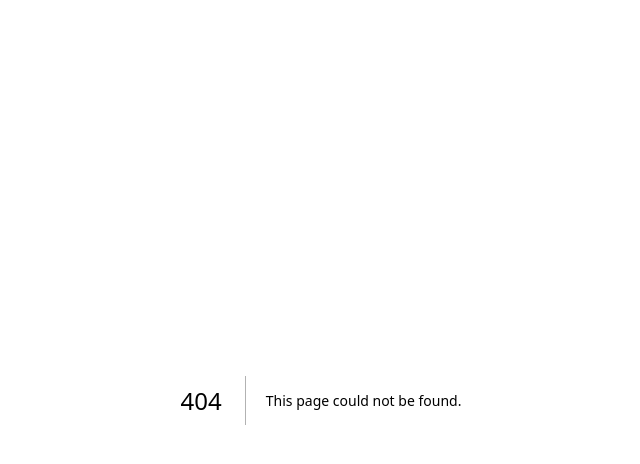
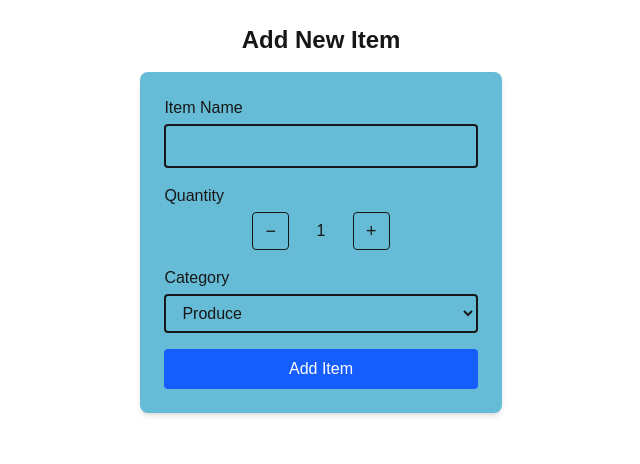
Before and after one commit to TLN13/CPRG306-Assignments, a Next.js app: page /week-4 in a window 1280 px wide. Before the commit this address had no page. Shown: the top 464 px of the page, without its empty margins (319-959 px from the left). Built offline with nearby package versions, Linux system fonts and the light colour scheme.

Commit message:
finished week 4

```diff
--- a/app/page.tsx
+++ b/app/page.tsx
@@ -7,8 +7,11 @@ export default function Page() {
       <p>
         <Link href="/week-2" className="hover:underline"> → Go to Week 2</Link>
       </p>
-       <p>
+      <p>
         <Link href="/week-3" className="hover:underline"> → Go to Week 3</Link>
+      </p>
+      <p>
+        <Link href="/week-4" className="hover:underline"> → Go to Week 4</Link>
       </p>
     </main>
   );
--- a/app/week-3/item-list.tsx
+++ b/app/week-3/item-list.tsx
@@ -79,5 +79,6 @@
           <Item key={index} item={item} />
         ))}
       </ul>
+
     );
   }
--- /dev/null
+++ b/app/week-4/new-item.tsx
@@ -0,0 +1,126 @@
+"use client";
+
+import { useState, FormEvent } from "react";
+
+export default function NewItem() {
+  const [name, setName] = useState<string>("");
+  const [quantity, setQuantity] = useState<number>(1);
+  const [category, setCategory] = useState<string>("produce");
+  const [nameTouched, setNameTouched] = useState<boolean>(false);
+
+  function handleSubmit(event: FormEvent<HTMLFormElement>) {
+    event.preventDefault();
+    if (!name || name.length < 2) {
+      setNameTouched(true);
+      return;
+    } else {
+      setNameTouched(false);
+    }
+    const item = {
+      name,
+      quantity,
+      category,
+    };
+    console.log("New Item:", item);
+
+    alert(
+      `Item Name: ${name}\nQuantity: ${quantity}\nCategory: ${category}`
+    );
+
+    setName("");
+    setQuantity(1);
+    setCategory("produce");
+  }
+
+  return (
+    <form
+      onSubmit={handleSubmit}
+      className="max-w-md p-6 rounded-lg shadow-md space-y-4 bg-[#66bcd6]"
+    >
+    {/* Item Name */}
+        <div>
+            <label className="block font-medium mb-1 text-grey-500">
+                Item Name
+                <input
+                type="text"
+                value={name}
+                onChange={(e) => setName(e.target.value)}
+                onFocus={() => setNameTouched(false)}
+                onBlur={() => {
+                    setNameTouched(true);
+                }}
+                className={`mt-1 w-full border-2 rounded px-3 py-2 focus:outline-none focus:border-white transition-colors ${nameTouched && (!name || name.length < 2) ? "border-red-500" : ""}`}
+                />
+                {nameTouched && (!name || name.length < 2) && (
+                <p className="text-red-500 text-sm mt-1 focus:outline-none focus:border-red-500 transition-colors">
+                    Item name must be at least 2 characters.
+                </p>
+                )}
+            </label>
+        </div>
+
+
+
+    {/* Quantity */}
+        <div className="mb-4">
+            <label className="block font-medium mb-1">
+                Quantity
+            </label>
+            <div className="mt-1 flex items-center justify-center gap-3">
+                <button
+                type="button"
+                onClick={() => setQuantity((q) => Math.max(1, q - 1))}
+                className="px-3 py-1 border rounded text-lg hover:bg-[#2596be] transition-colors"
+                >
+                −
+                </button>
+
+                <span className="w-10 text-center">{quantity}</span>
+
+                <button
+                type="button"
+                onClick={() => setQuantity((q) => Math.min(99, q + 1))}
+                className="px-3 py-1 border rounded text-lg hover:bg-[#2596be] transition-colors"
+                >
+                +
+                </button>
+            </div>
+        </div>
+
+
+    {/* Category */}
+        <div>
+            <label className="block font-medium mb-1">
+                Category
+                <select
+                value={category}
+                onChange={(e) => setCategory(e.target.value)}
+                className="mt-1 w-full border-2 rounded px-3 py-2"
+                >
+                <option value="produce" className="text-black">Produce</option>
+                <option value="dairy" className="text-black">Dairy</option>
+                <option value="bakery"  className="text-black">Bakery</option>
+                <option value="meat"  className="text-black">Meat</option>
+                <option value="frozen foods" className="text-black">Frozen Foods</option>
+                <option value="canned goods" className="text-black">Canned Goods</option>
+                <option value="dry goods" className="text-black">Dry Goods</option>
+                <option value="beverages" className="text-black">Beverages</option>
+                <option value="snacks" className="text-black">Snacks</option>
+                <option value="household" className="text-black">Household</option>
+                <option value="other" className="text-black">Other</option>
+                </select>
+            </label>
+        </div>
+
+
+      {/* Submit Button */}
+        <button
+            type="submit"
+            className="w-full bg-blue-600 text-white py-2 rounded hover:bg-blue-700 disabled:bg-gray-400 disabled:cursor-not-allowed "
+            disabled={nameTouched && (!name || name.length < 2)}
+        >
+            Add Item
+        </button>
+    </form>
+  );
+}
--- /dev/null
+++ b/app/week-4/page.tsx
@@ -0,0 +1,10 @@
+import NewItem from "./new-item";
+
+export default function Page() {
+  return (
+    <main className="min-h-screen flex flex-col items-center p-6 ">
+      <h1 className="text-2xl font-bold mb-4 text-grey-500">Add New Item</h1>
+      <NewItem />
+    </main>
+  );
+}
```
